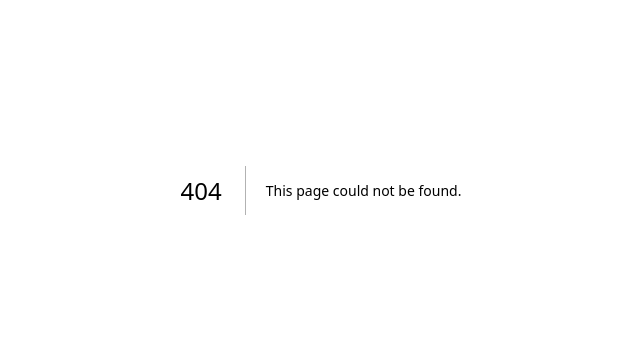
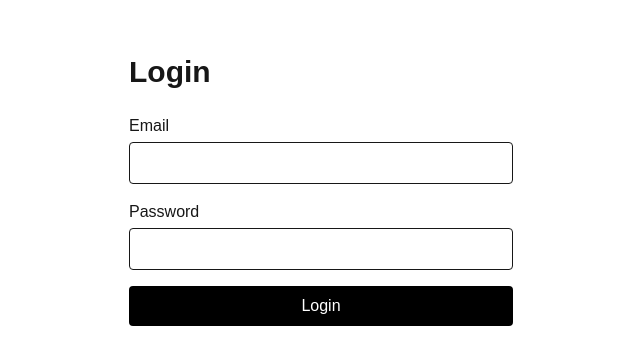
Before and after one commit to parthsingh23/SalesDashboard, a Next.js app: page /login in a window 1280 px wide. Before the commit this address had no page. Shown: the part 210-574 px from the top of the page, without its empty margins (319-959 px from the left). Built offline with nearby package versions, Linux system fonts and the light colour scheme.

Commit message:
feat(auth): integrate NextAuth with backend JWT

```diff
--- a/app/api/analytics/top/route.ts
+++ b/app/api/analytics/top/route.ts
@@ -1,8 +1,17 @@
+import { getServerSession } from "next-auth";
+import { authOptions } from "@/app/api/auth/[...nextauth]/route";
+
 import { NextRequest, NextResponse } from "next/server";
 
 const API_URL = process.env.API_URL;
 
 export async function GET(request: NextRequest) {
+  const session = await getServerSession(authOptions);
+
+  if (!session?.accessToken) {
+    return NextResponse.json({ error: "Unauthorized" }, { status: 401 });
+  }
+
   try {
     if (!API_URL) {
       return NextResponse.json(
@@ -35,6 +44,9 @@ export async function GET(request: NextRequest) {
       `${API_URL}/analytics/top?${params.toString()}`,
       {
         cache: "no-store",
+        headers: {
+          Authorization: `Bearer ${session.accessToken}`,
+        },
       },
     );
 
--- a/app/api/auth/[...nextauth]/route.ts
+++ b/app/api/auth/[...nextauth]/route.ts
@@ -22,9 +22,7 @@ export const authOptions: NextAuthOptions = {
           return null;
         }
 
-                const response = await fetch(
-                    `${process.env.API_URL}/auth/login`,
-                    {
+        const response = await fetch(`${process.env.API_URL}/auth/login`, {
           method: "POST",
           headers: {
             "Content-Type": "application/x-www-form-urlencoded",
@@ -33,8 +31,7 @@ export const authOptions: NextAuthOptions = {
             username: credentials.email,
             password: credentials.password,
           }),
-                    }
-                );
+        });
 
         if (!response.ok) {
           return null;
@@ -42,9 +39,22 @@ export const authOptions: NextAuthOptions = {
 
         const data = await response.json();
 
+        const meResponse = await fetch(`${process.env.API_URL}/auth/me`, {
+          headers: {
+            Authorization: `Bearer ${data.access_token}`,
+          },
+        });
+
+        if (!meResponse.ok) {
+          return null;
+        }
+
+        const user = await meResponse.json();
+
         return {
-                    id: credentials.email,
-                    email: credentials.email,
+          id: String(user.id),
+          email: user.email,
+          role: user.role,
           accessToken: data.access_token,
         };
       },
@@ -55,6 +65,7 @@ export const authOptions: NextAuthOptions = {
     async jwt({ token, user }) {
       if (user) {
         token.accessToken = user.accessToken;
+        token.role = user.role;
       }
 
       return token;
@@ -62,6 +73,10 @@ export const authOptions: NextAuthOptions = {
 
     async session({ session, token }) {
       session.accessToken = token.accessToken;
+
+      if (session.user) {
+        session.user.role = token.role;
+      }
 
       return session;
     },
--- a/app/api/sales/trend/route.ts
+++ b/app/api/sales/trend/route.ts
@@ -1,8 +1,16 @@
+import { getServerSession } from "next-auth";
+import { authOptions } from "@/app/api/auth/[...nextauth]/route";
+
 import { NextRequest, NextResponse } from "next/server";
 
 const API_URL = process.env.API_URL;
 
 export async function GET(request: NextRequest) {
+  const session = await getServerSession(authOptions);
+  if (!session?.accessToken) {
+    return NextResponse.json({ error: "Unauthorized" }, { status: 401 });
+  }
+
   try {
     if (!API_URL) {
       return NextResponse.json(
@@ -35,6 +43,9 @@ export async function GET(request: NextRequest) {
       `${API_URL}/analytics/sales/trend?${params.toString()}`,
       {
         cache: "no-store",
+        headers: {
+          Authorization: `Bearer ${session.accessToken}`,
+        },
       },
     );
 
--- /dev/null
+++ b/app/login/page.tsx
@@ -0,0 +1,86 @@
+"use client";
+
+import { FormEvent, useState } from "react";
+import { signIn } from "next-auth/react";
+import { useRouter } from "next/navigation";
+
+export default function LoginPage() {
+  const router = useRouter();
+
+  const [email, setEmail] = useState("");
+  const [password, setPassword] = useState("");
+  const [error, setError] = useState("");
+  const [loading, setLoading] = useState(false);
+
+  async function handleSubmit(event: FormEvent<HTMLFormElement>) {
+    event.preventDefault();
+
+    setError("");
+    setLoading(true);
+
+    const result = await signIn("credentials", {
+      email,
+      password,
+      redirect: false,
+    });
+
+    setLoading(false);
+
+    if (result?.error) {
+      setError("Invalid email or password");
+      return;
+    }
+
+    router.push("/");
+  }
+
+  return (
+    <main className="min-h-screen flex items-center justify-center">
+      <div className="w-full max-w-md p-8">
+        <h1 className="text-3xl font-bold mb-6">Login</h1>
+
+        <form onSubmit={handleSubmit} className="space-y-4">
+          <div>
+            <label htmlFor="email" className="block mb-1">
+              Email
+            </label>
+
+            <input
+              id="email"
+              type="email"
+              value={email}
+              onChange={(event) => setEmail(event.target.value)}
+              required
+              className="w-full border rounded px-3 py-2"
+            />
+          </div>
+
+          <div>
+            <label htmlFor="password" className="block mb-1">
+              Password
+            </label>
+
+            <input
+              id="password"
+              type="password"
+              value={password}
+              onChange={(event) => setPassword(event.target.value)}
+              required
+              className="w-full border rounded px-3 py-2"
+            />
+          </div>
+
+          {error && <p className="text-red-600">{error}</p>}
+
+          <button
+            type="submit"
+            disabled={loading}
+            className="w-full rounded px-4 py-2 bg-black text-white disabled:opacity-50"
+          >
+            {loading ? "Logging in..." : "Login"}
+          </button>
+        </form>
+      </div>
+    </main>
+  );
+}
--- a/app/page.tsx
+++ b/app/page.tsx
@@ -1,3 +1,6 @@
+import { getServerSession } from "next-auth";
+import { authOptions } from "@/app/api/auth/[...nextauth]/route";
+
 import KPICard from "@/components/KPICard";
 import RevenueChart from "@/components/RevenueChart";
 import BreakdownChart from "@/components/BreakdownChart";
@@ -20,6 +23,22 @@ interface HomeProps {
 }
 
 export default async function Home({ searchParams }: HomeProps) {
+  const session = await getServerSession(authOptions);
+  const accessToken = session?.accessToken;
+
+  if (!accessToken) {
+    return (
+      <main className="min-h-screen flex items-center justify-center">
+        <div className="text-center">
+          <h1 className="text-2xl font-bold">Unauthorized</h1>
+          <p className="mt-2 text-gray-600">
+            Please log in to access the dashboard.
+          </p>
+        </div>
+      </main>
+    );
+  }
+
   const params = await searchParams;
 
   const startDate = params.start_date;
@@ -31,11 +50,11 @@ export default async function Home({ searchParams }: HomeProps) {
   };
 
   const [kpis, trend, regions, categories, topProducts] = await Promise.all([
-    getKPIs(range),
-    getSalesTrend("monthly", range),
-    getRegionSales(range),
-    getCategorySales(range),
-    getTopProducts(10, range),
+    getKPIs(range, accessToken),
+    getSalesTrend("monthly", range, accessToken),
+    getRegionSales(range, accessToken),
+    getCategorySales(range, accessToken),
+    getTopProducts(10, range, accessToken),
   ]);
 
   return (
--- a/lib/api.ts
+++ b/lib/api.ts
@@ -31,9 +31,14 @@ function buildQuery(params: Record<string, string | number | undefined>) {
   return searchParams.toString();
 }
 
-async function fetchAPI<T>(endpoint: string): Promise<T> {
+async function fetchAPI<T>(endpoint: string, accessToken?: string): Promise<T> {
   const response = await fetch(`${API_URL}${endpoint}`, {
     cache: "no-store",
+    headers: accessToken
+      ? {
+          Authorization: `Bearer ${accessToken}`,
+        }
+      : {},
   });
 
   if (!response.ok) {
@@ -43,48 +48,61 @@ async function fetchAPI<T>(endpoint: string): Promise<T> {
   return response.json();
 }
 
-export async function getKPIs(range: DateRange = {}): Promise<KPIData> {
+export async function getKPIs(
+  range: DateRange = {},
+  accessToken?: string,
+): Promise<KPIData> {
   const query = buildQuery({ ...range });
 
-  return fetchAPI<KPIData>(`/analytics/kpis?${query}`);
+  return fetchAPI<KPIData>(`/analytics/kpis?${query}`, accessToken);
 }
 
 export async function getSalesTrend(
   granularity: Granularity,
   range: DateRange = {},
+  accessToken?: string,
 ): Promise<SalesTrend[]> {
   const query = buildQuery({
     granularity,
     ...range,
   });
 
-  return fetchAPI<SalesTrend[]>(`/analytics/sales/trend?${query}`);
+  return fetchAPI<SalesTrend[]>(`/analytics/sales/trend?${query}`, accessToken);
 }
 
 export async function getRegionSales(
   range: DateRange = {},
+  accessToken?: string,
 ): Promise<RegionSales[]> {
   const query = buildQuery({ ...range });
 
-  return fetchAPI<RegionSales[]>(`/analytics/sales/by-region?${query}`);
+  return fetchAPI<RegionSales[]>(
+    `/analytics/sales/by-region?${query}`,
+    accessToken,
+  );
 }
 
 export async function getCategorySales(
   range: DateRange = {},
+  accessToken?: string,
 ): Promise<CategorySales[]> {
   const query = buildQuery({ ...range });
 
-  return fetchAPI<CategorySales[]>(`/analytics/sales/by-category?${query}`);
+  return fetchAPI<CategorySales[]>(
+    `/analytics/sales/by-category?${query}`,
+    accessToken,
+  );
 }
 
 export async function getTopProducts(
   limit: number = 10,
   range: DateRange = {},
+  accessToken?: string,
 ): Promise<TopProduct[]> {
   const query = buildQuery({
     limit,
     ...range,
   });
 
-  return fetchAPI<TopProduct[]>(`/analytics/top?${query}`);
+  return fetchAPI<TopProduct[]>(`/analytics/top?${query}`, accessToken);
 }
--- a/types/next-auth.d.ts
+++ b/types/next-auth.d.ts
@@ -1,18 +1,25 @@
 import "next-auth";
 import "next-auth/jwt";
+import type { DefaultSession } from "next-auth";
 
 declare module "next-auth" {
     interface User {
         accessToken?: string;
+        role?: string;
     }
 
     interface Session {
         accessToken?: string;
+        user: {
+            id?: string;
+            role?: string;
+        } & DefaultSession["user"];
     }
 }
 
 declare module "next-auth/jwt" {
     interface JWT {
         accessToken?: string;
+        role?: string;
     }
 }
```
Lines whose indentation alone changed are shown as unchanged.
